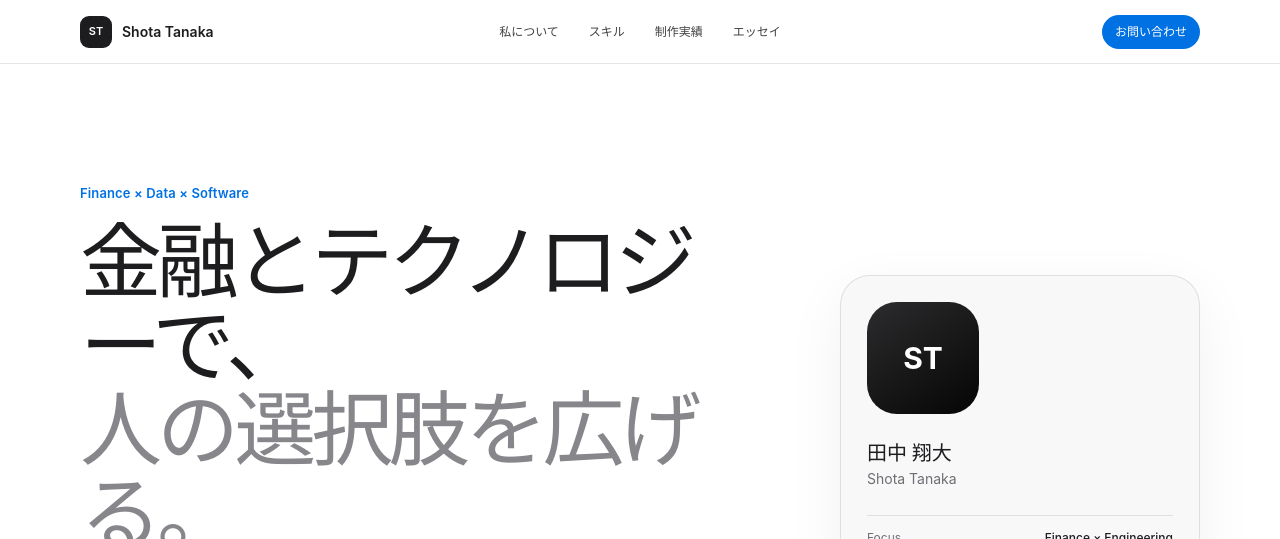
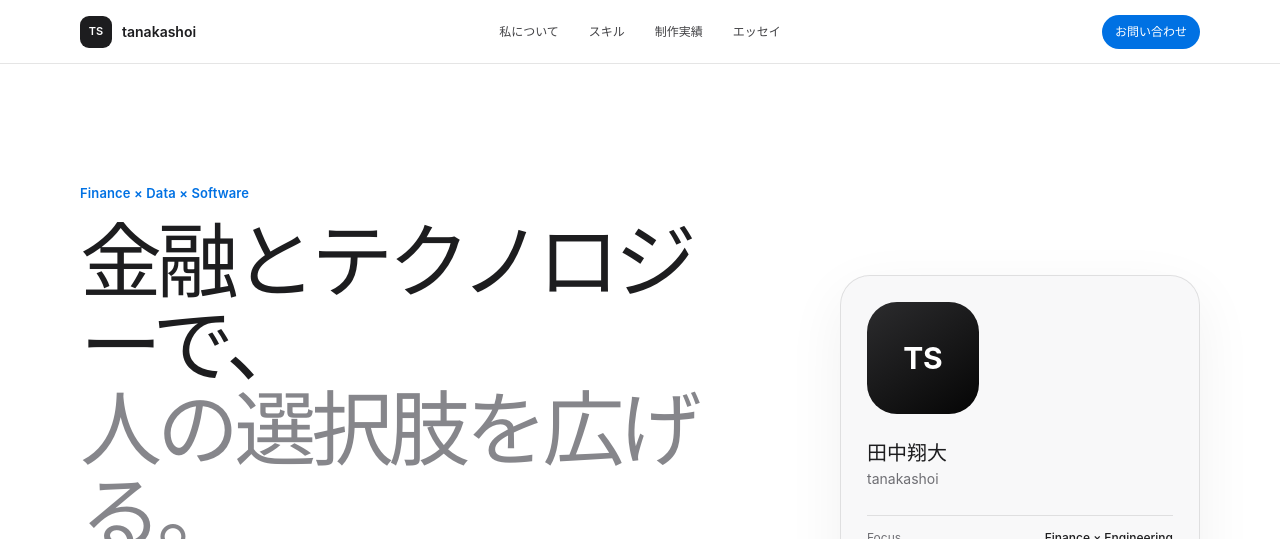
Before and after one commit to syouing/my-portfolio, a React (Vite) app: page / in a window 1280 px wide. Shown: the top 539 px of the page. Built offline with nearby package versions, Linux system fonts and the light colour scheme.

Commit message:
Correct name to 田中翔大 / tanakashoi (#2)
Use the requested Japanese and romanized name consistently across the portfolio and metadata.

```diff
--- a/index.html
+++ b/index.html
@@ -2,9 +2,9 @@
 <html lang="ja">
   <head>
     <meta charset="UTF-8" />
-    <meta name="description" content="Shota Tanaka — Finance × Engineering portfolio and essays." />
+    <meta name="description" content="田中翔大（tanakashoi）— Finance × Engineering portfolio and essays." />
     <meta name="theme-color" content="#07111f" />
-    <title>Shota Tanaka — Finance × Engineering</title>
+    <title>田中翔大（tanakashoi）— Finance × Engineering</title>
     <meta name="viewport" content="width=device-width, initial-scale=1.0" />
   </head>
   <body>
--- a/src/App.jsx
+++ b/src/App.jsx
@@ -38,7 +38,7 @@ export default function App() {
 
   return <div className="app">
     <header className="site-header">
-      <a className="brand" href="#top" aria-label="田中翔大 ポートフォリオ ホーム"><span className="brand-avatar">ST</span><span>Shota Tanaka</span></a>
+      <a className="brand" href="#top" aria-label="田中翔大 ポートフォリオ ホーム"><span className="brand-avatar">TS</span><span>tanakashoi</span></a>
       <nav aria-label="メインナビゲーション"><a href="#about">私について</a><a href="#skills">スキル</a><a href="#projects">制作実績</a><a href="#essay">エッセイ</a></nav>
       <a className="header-contact" href="#contact">お問い合わせ</a>
     </header>
@@ -51,7 +51,7 @@ export default function App() {
           <p className="hero-lead">金融・経済・データ分析のバックグラウンドを持つ、エンジニア志望のビジネスパーソンです。PythonとReactを用いて、「思考力」と「洞察力」を活かしたプロダクトづくりに取り組んでいます。</p>
           <div className="hero-actions"><a className="button primary" href="#projects">制作実績を見る</a><a className="button secondary" href="#about">私について</a></div>
         </motion.div>
-        <div className="profile-card" aria-label="プロフィール要約"><div className="profile-monogram">ST</div><div><strong>田中 翔大</strong><span>Shota Tanaka</span></div><dl><div><dt>Focus</dt><dd>Finance × Engineering</dd></div><div><dt>Based in</dt><dd>Japan</dd></div><div><dt>Status</dt><dd><i /> Building & Learning</dd></div></dl></div>
+        <div className="profile-card" aria-label="プロフィール要約"><div className="profile-monogram">TS</div><div><strong>田中翔大</strong><span>tanakashoi</span></div><dl><div><dt>Focus</dt><dd>Finance × Engineering</dd></div><div><dt>Based in</dt><dd>Japan</dd></div><div><dt>Status</dt><dd><i /> Building & Learning</dd></div></dl></div>
       </section>
 
       <section className="content-section section-shell" id="about">
@@ -77,7 +77,7 @@ export default function App() {
 
       <section className="contact section-shell" id="contact"><p className="kicker">Contact</p><h2>一緒に、次の仕組みを。</h2><p>プロジェクトや制作について、お気軽にご連絡ください。</p><a className="button primary" href="mailto:your-mail@example.com">メールを送る</a></section>
     </main>
-    <footer className="section-shell"><span>© {new Date().getFullYear()} Shota Tanaka</span><a href="https://github.com/syouing" target="_blank" rel="noreferrer">GitHub ↗</a></footer>
+    <footer className="section-shell"><span>© {new Date().getFullYear()} tanakashoi</span><a href="https://github.com/syouing" target="_blank" rel="noreferrer">GitHub ↗</a></footer>
     <AnimatePresence>{activePost && <Article post={activePost} />}</AnimatePresence>
   </div>;
 }
--- a/src/components/Footer.jsx
+++ b/src/components/Footer.jsx
@@ -3,7 +3,7 @@ import React from "react";
 const Footer = () => {
   return (
     <footer className="footer">
-      <small>© {new Date().getFullYear()} Shota Tanaka</small>
+      <small>© {new Date().getFullYear()} tanakashoi</small>
     </footer>
   );
 };
--- a/src/components/Hero.jsx
+++ b/src/components/Hero.jsx
@@ -6,7 +6,7 @@ const Hero = () => {
       <div className="hero-content">
         <p className="hero-tagline">Finance × Data × Software</p>
         <h1>
-          田中 翔大<span> / Shota Tanaka</span>
+          田中翔大<span> / tanakashoi</span>
         </h1>
         <p className="hero-text">
           金融・経済・データ分析のバックグラウンドを持つ、
```
